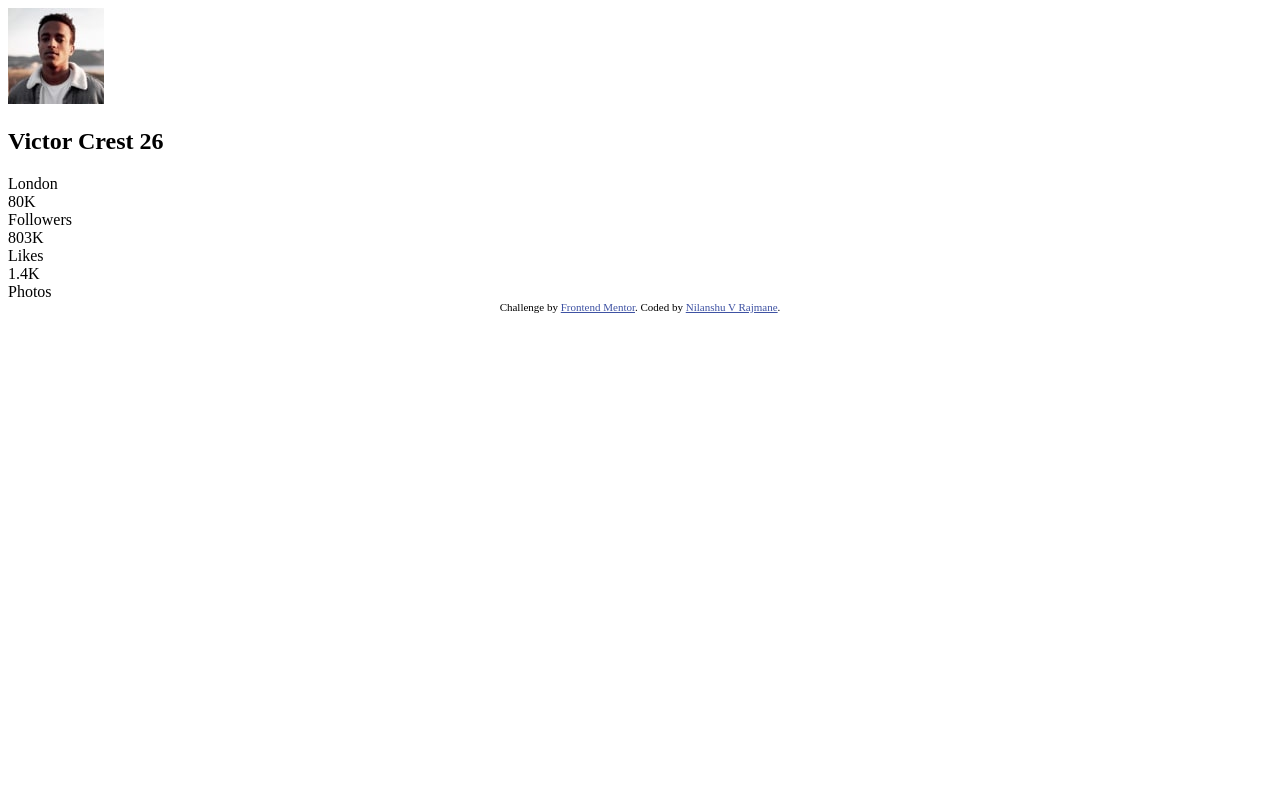
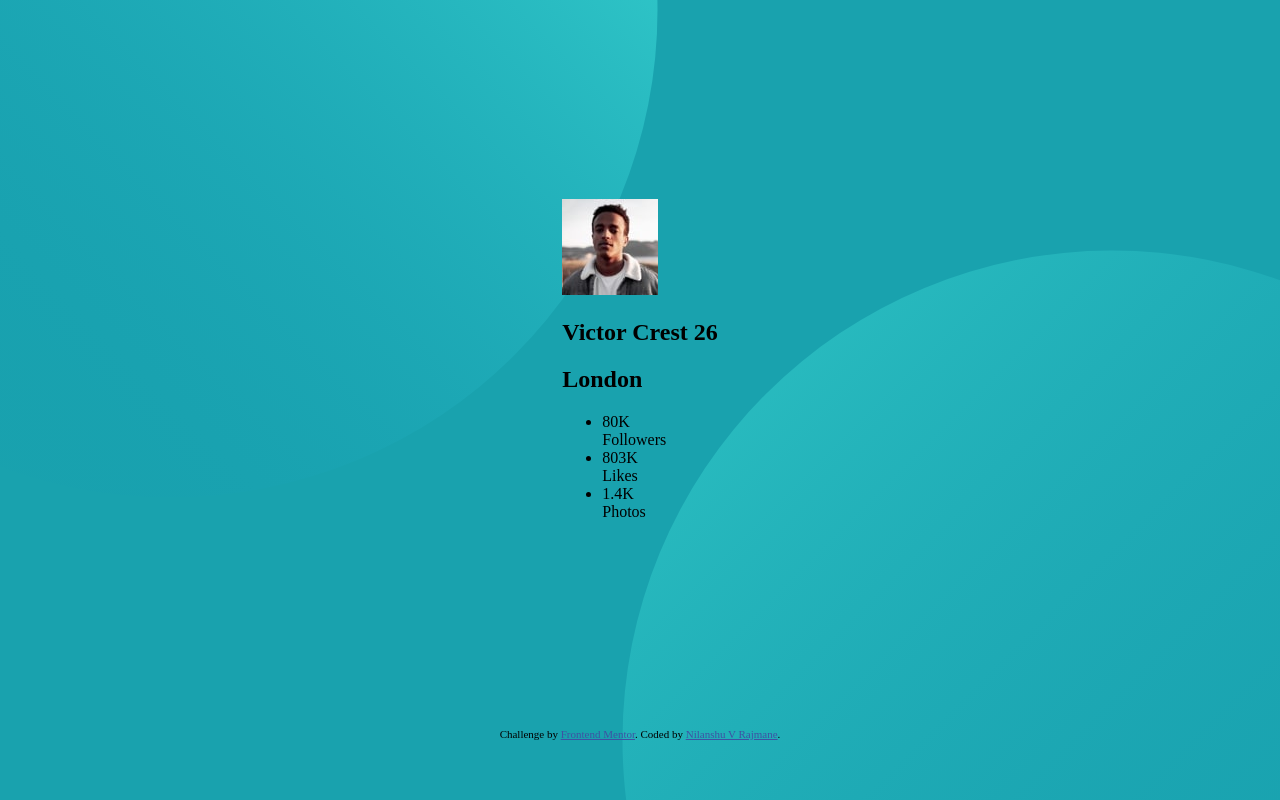
Before and after one commit to nilanshu96/profile-card-component, a plain HTML site: page index.html in a window 1280 px wide. Drawn offline with Linux system fonts and the light colour scheme.

Commit message:
added semantic html and background

```diff
--- a/index.html
+++ b/index.html
@@ -30,22 +30,24 @@
   <main>
     <article class="profile-card">
       <img src="./images/image-victor.jpg" alt="Profile Image">
-      <h2><span>Victor Crest</span> 26</h2>
-      <div>London</div>
-      <div class="stats">
-        <div>
+      <header>
+        <h1><span>Victor Crest</span> 26</h2>
+          <h2>London</h2>
+      </header>
+      <ul class="stats">
+        <li>
           <div>80K</div>
           <div>Followers</div>
-        </div>
-        <div>
+        </li>
+        <li>
           <div>803K</div>
           <div>Likes</div>
-        </div>
-        <div>
+        </li>
+        <li>
           <div>1.4K</div>
           <div>Photos</div>
-        </div>
-      </div>
+        </li>
+      </ul>
     </article>
   </main>
   <div class="attribution">
--- a/style.css
+++ b/style.css
@@ -10,3 +10,23 @@
     /* font */
     --font-kumbh-sans: 'Kumbh Sans', sans-serif;
 }
+
+html {
+    margin: 0;
+    padding: 0;
+}
+
+* {
+    box-sizing: border-box;
+}
+
+body {
+    background: url('./images/bg-pattern-top.svg') top -30rem left -20rem no-repeat, url('./images/bg-pattern-bottom.svg') bottom -30rem right -20rem no-repeat,var(--dark-cyan);
+}
+
+main {
+    min-height: 90vh;
+    display: flex;
+    justify-content: center;
+    align-items: center;
+}
```
